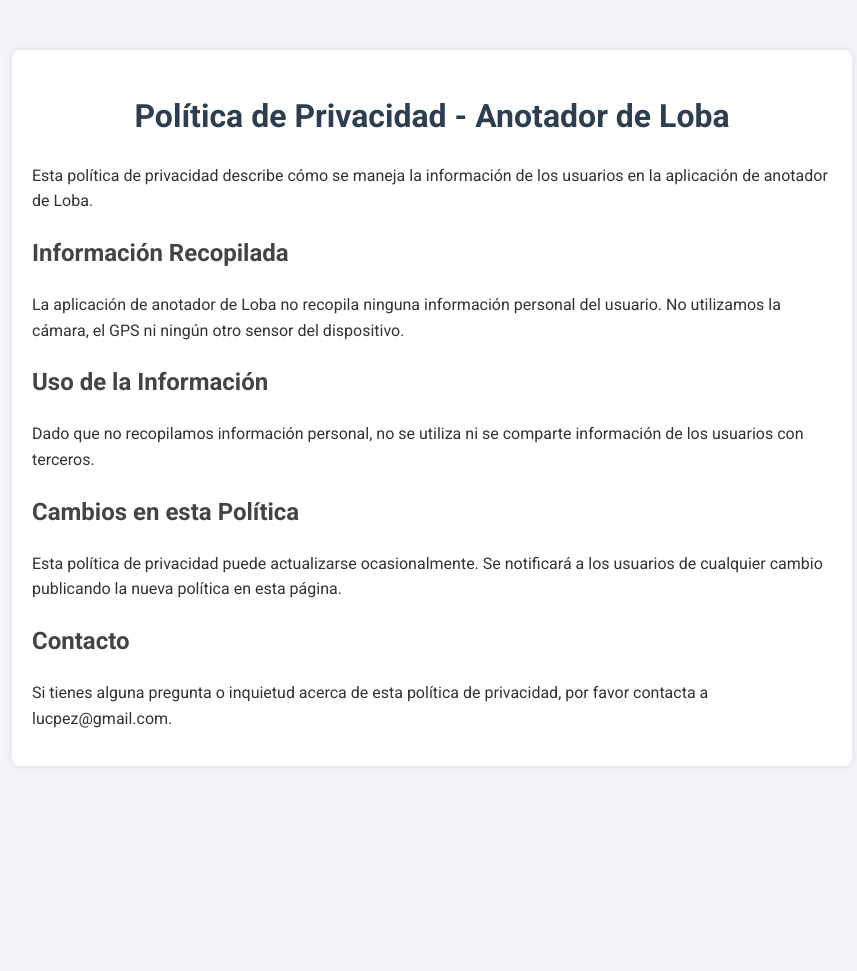
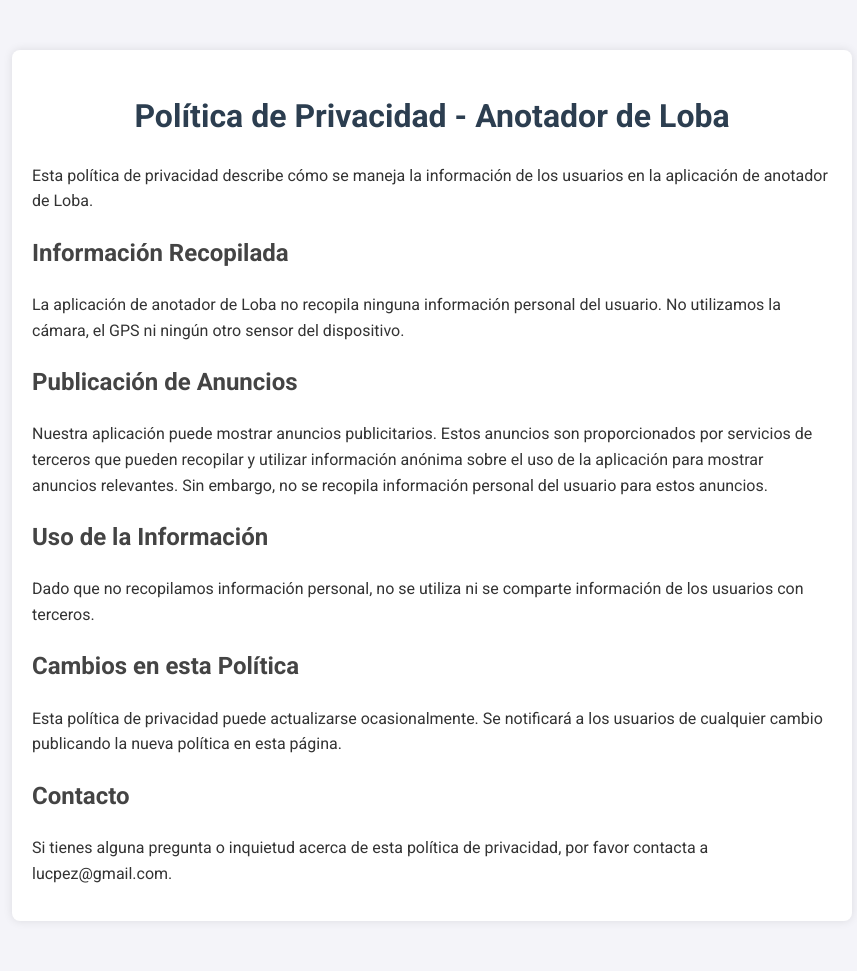
Before and after one commit to lucasplopez/lucasplopez.github.io, a Jekyll site: the page built from anotadorLobaPrivacyPolicy.md, in a window 1280 px wide. Shown: the whole page, without its empty margins (208-1065 px from the left). Built offline with Jekyll 4.4.1, drawn with Linux system fonts in a browser that asks for light colours; before the commit the page ends 900 px from its top, so only the background shows below that.

Commit message:
actualizo politica de privacidad

```diff
--- a/anotadorLobaPrivacyPolicy.md
+++ b/anotadorLobaPrivacyPolicy.md
@@ -9,6 +9,9 @@ Esta política de privacidad describe cómo se maneja la información de los usu
 ## Información Recopilada
 La aplicación de anotador de Loba no recopila ninguna información personal del usuario. No utilizamos la cámara, el GPS ni ningún otro sensor del dispositivo.
 
+## Publicación de Anuncios
+Nuestra aplicación puede mostrar anuncios publicitarios. Estos anuncios son proporcionados por servicios de terceros que pueden recopilar y utilizar información anónima sobre el uso de la aplicación para mostrar anuncios relevantes. Sin embargo, no se recopila información personal del usuario para estos anuncios.
+
 ## Uso de la Información
 Dado que no recopilamos información personal, no se utiliza ni se comparte información de los usuarios con terceros.
 
```
